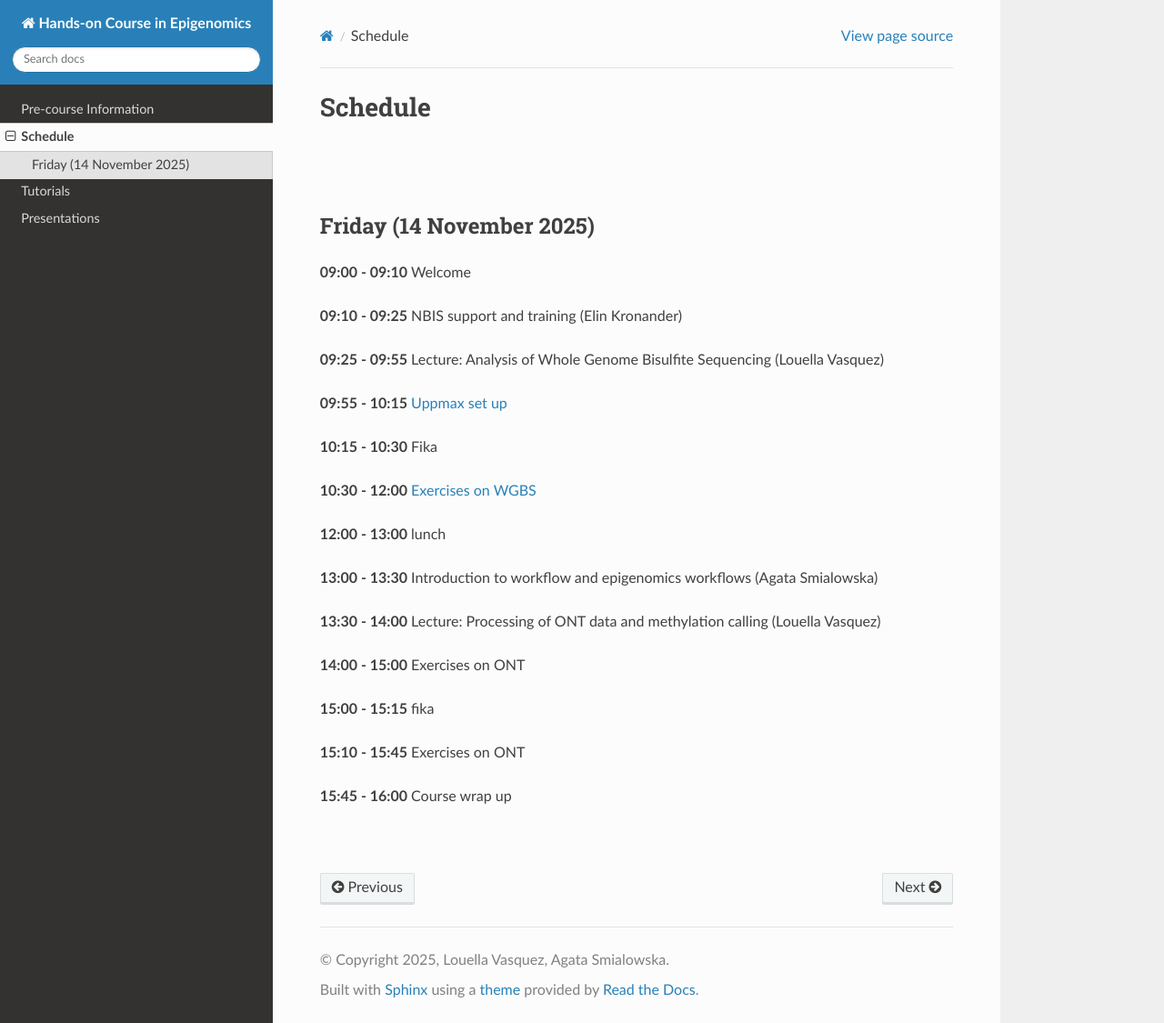
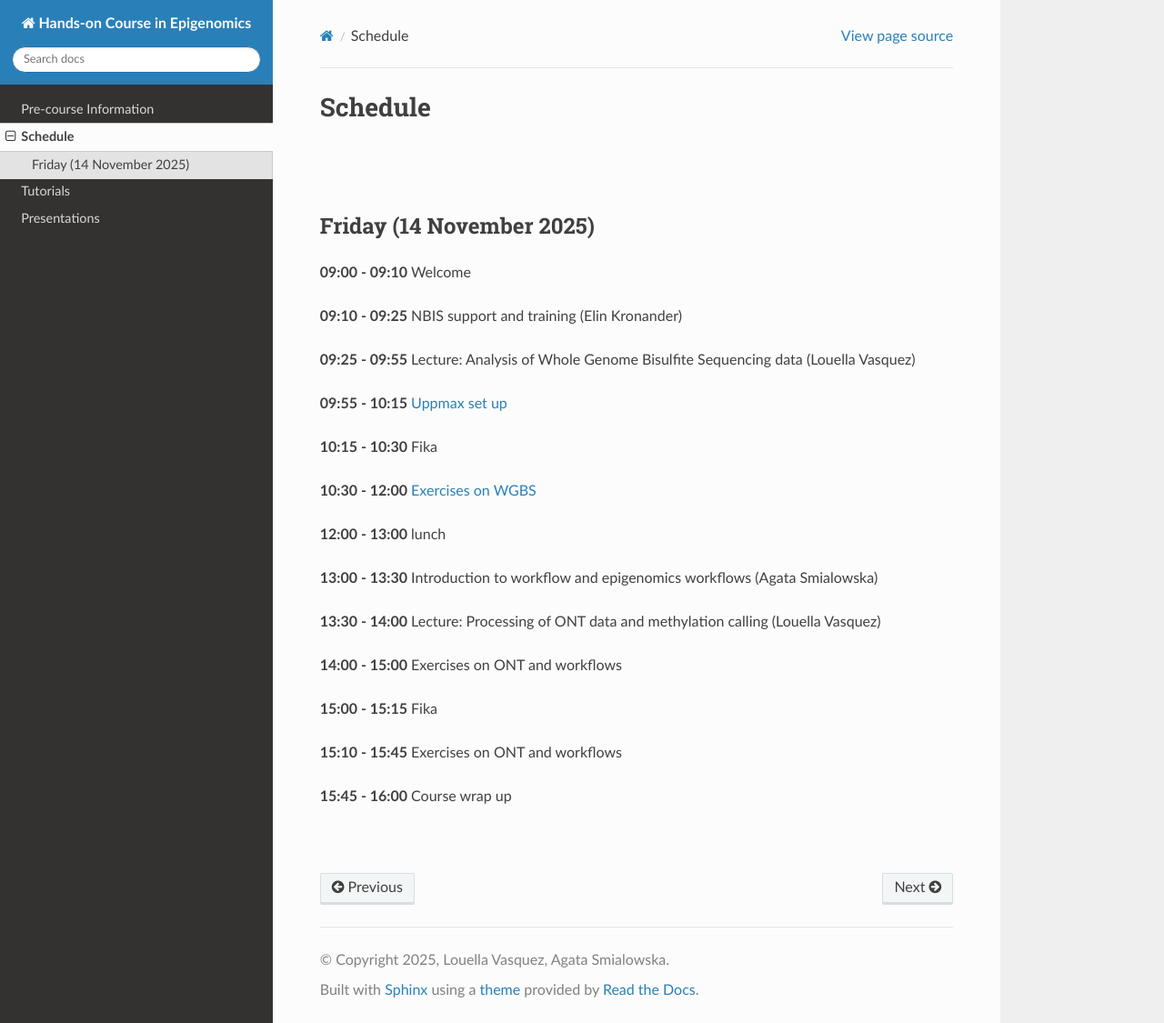
Before and after one commit to NBISweden/ngi-nbis-epigenomics-hands-on, a Sphinx documentation site: the page built from docs/content/schedule.rst, in a window 1280 px wide and 1125 px high. Shown: the whole window at 91% size. Built offline with Sphinx 7.4.7 and the Read the Docs theme 3.1.0, drawn with Linux system fonts in a browser that asks for light colours.

Commit message:
Update schedule with corrected terminology

```diff
--- a/docs/content/schedule.rst
+++ b/docs/content/schedule.rst
@@ -20,7 +20,7 @@ Friday (14 November 2025)
 
 **09:10 - 09:25** NBIS support and training (Elin Kronander)
 
-**09:25 - 09:55** Lecture:  Analysis of Whole Genome Bisulfite Sequencing (Louella Vasquez)
+**09:25 - 09:55** Lecture:  Analysis of Whole Genome Bisulfite Sequencing data (Louella Vasquez)
 
 **09:55 - 10:15** :doc:`Uppmax set up <./tutorials/setup/lab-setup>`
 
@@ -34,11 +34,11 @@ Friday (14 November 2025)
 
 **13:30 - 14:00** Lecture:  Processing of ONT data and methylation calling (Louella Vasquez)
 
-**14:00 - 15:00** :doc:`Exercises on ONT <>`
+**14:00 - 15:00** :doc:`Exercises on ONT and workflows <>`
 
-**15:00 - 15:15** fika
+**15:00 - 15:15** Fika
 
-**15:10 - 15:45** :doc:`Exercises on ONT <>`
+**15:10 - 15:45** :doc:`Exercises on ONT and workflows <>`
 
 **15:45 - 16:00** Course wrap up
 
```
